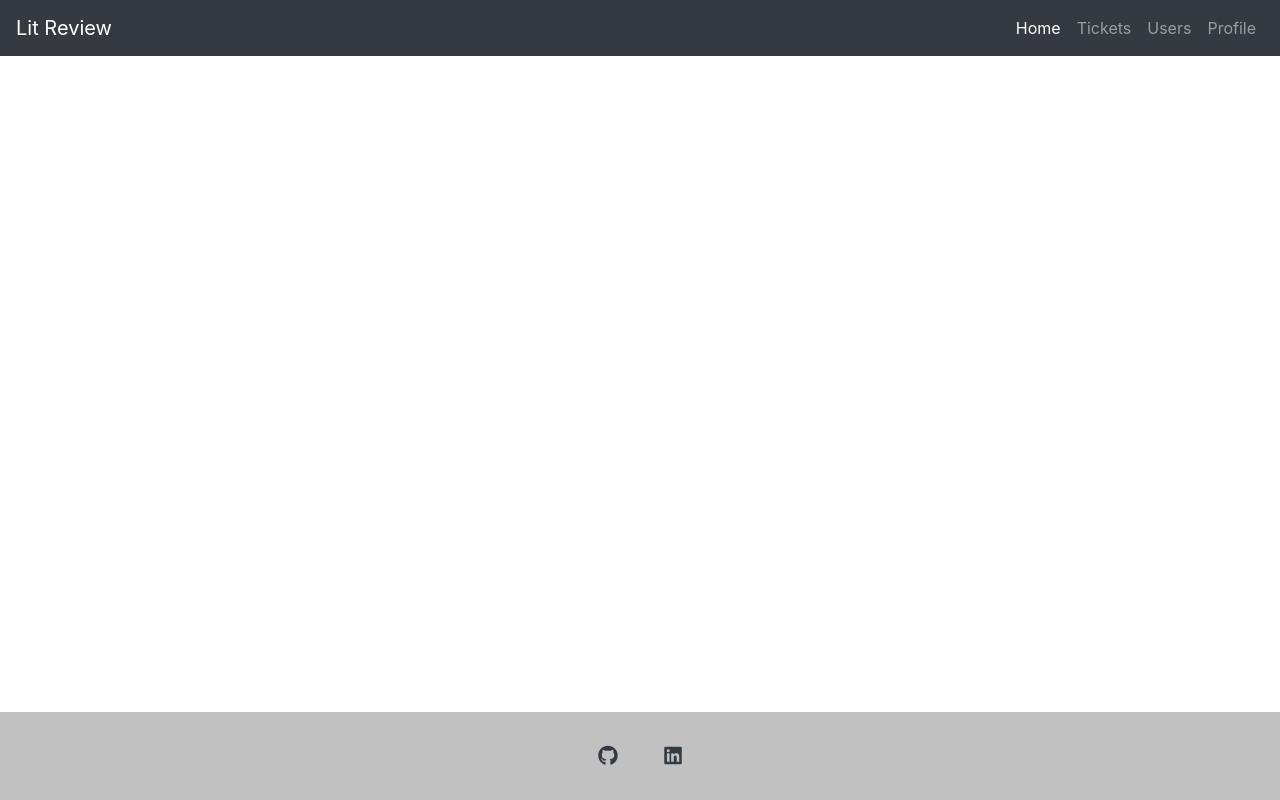
After one commit to MiladEzame/lit_review, a Django app: template lit_review/tickets/templates/tickets/main.html in a window 1280 px wide. The commit adds this page. Run offline with Django 3.2, Linux system fonts and the light colour scheme; the template is opened without the code that fills it, so the values that code supplies are empty; some libraries are stand-ins or nearby versions.

Commit message:
base html ok with navbar, footer and pages structure

```diff
--- a/lit_review/lit_review/settings.py
+++ b/lit_review/lit_review/settings.py
@@ -124,6 +124,10 @@ USE_TZ = True
 
 STATIC_URL = 'static/'
 
+STATICFILES_DIRS = [
+    os.path.join(BASE_DIR, 'static')
+]
+
 # Default primary key field type
 # https://docs.djangoproject.com/en/4.0/ref/settings/#default-auto-field
 
--- /dev/null
+++ b/lit_review/static/css/main.css
@@ -0,0 +1,15 @@
+body {
+    min-height: 100vh;
+    overflow: hidden;
+}
+
+* {
+    margin: 0px;
+    padding: 0px;
+}
+
+footer {
+    position: absolute;
+    bottom: 0;
+    width: 100%;
+}
--- /dev/null
+++ b/lit_review/tickets/templates/tickets/footer.html
@@ -0,0 +1,16 @@
+<footer class="text-center text-white" style="background-color: #f1f1f1;">
+    <div class="text-center text-dark p-3" style="background-color: rgba(0, 0, 0, 0.2);">
+        <a class="btn btn-link btn-floating btn-lg text-dark m-1"
+            target="_blank"
+            href="https://www.gitub.com/MiladEzame"
+        ><i class="fab fa-github"></i>
+        </a>
+        <a class="btn btn-link btn-floating btn-lg text-dark m-1"
+            target="_blank"
+            href="https://www.linkedin.com/in/miladezame/"
+            role="button"
+            data-mdb-ripple-color="dark"
+        ><i class="fab fa-linkedin"></i
+        ></a>
+    </div>
+  </footer>
--- a/lit_review/tickets/templates/tickets/index.html
+++ b/lit_review/tickets/templates/tickets/index.html
@@ -1,4 +1,7 @@
-<div class="container p-5">
+{% extends 'tickets/main.html' %}
+
+{% block content %}
+    <div class="container p-5 m-0">
         <h1>Mes tickets :</h1>
         <ul>
             {% for ticket in tickets %}
@@ -8,3 +11,4 @@
             {% endfor %}
         </ul>
     </div>
+{% endblock %}
--- /dev/null
+++ b/lit_review/tickets/templates/tickets/main.html
@@ -0,0 +1,32 @@
+{% load static %}
+<!DOCTYPE html>
+<html lang="en">
+    <head>
+        <meta charset="UTF-8">
+        <meta http-equiv="X-UA-Compatible" content="IE=edge">
+        <meta name="viewport" content="width=device-width, initial-scale=1.0">
+        <link rel="stylesheet" href="https://cdn.jsdelivr.net/npm/bootstrap@4.6.1/dist/css/bootstrap.min.css"
+        integrity="sha384-zCbKRCUGaJDkqS1kPbPd7TveP5iyJE0EjAuZQTgFLD2ylzuqKfdKlfG/eSrtxUkn" crossorigin="anonymous">
+        <link rel="stylesheet" href="https://cdnjs.cloudflare.com/ajax/libs/font-awesome/6.0.0-beta3/css/all.min.css"
+        integrity="sha512-Fo3rlrZj/k7ujTnHg4CGR2D7kSs0v4LLanw2qksYuRlEzO+tcaEPQogQ0KaoGN26/zrn20ImR1DfuLWnOo7aBA=="
+        crossorigin="anonymous" referrerpolicy="no-referrer" />
+        <link rel="stylesheet" type="text/css" href="{% static '/css/main.css' %}">
+        <title>Lit Review</title>
+    </head>
+    <body>
+        {% include 'tickets/navbar.html' %}
+
+        {% block content %}
+
+
+        {% endblock %}
+
+        {% include 'tickets/footer.html' %}
+    </body>
+    <script src="https://code.jquery.com/jquery-3.3.1.slim.min.js"
+    integrity="sha384-q8i/X+965DzO0rT7abK41JStQIAqVgRVzpbzo5smXKp4YfRvH+8abtTE1Pi6jizo" crossorigin="anonymous"></script>
+    <script src="https://cdnjs.cloudflare.com/ajax/libs/popper.js/1.14.7/umd/popper.min.js"
+    integrity="sha384-UO2eT0CpHqdSJQ6hJty5KVphtPhzWj9WO1clHTMGa3JDZwrnQq4sF86dIHNDz0W1" crossorigin="anonymous"></script>
+    <script src="https://stackpath.bootstrapcdn.com/bootstrap/4.3.1/js/bootstrap.min.js"
+    integrity="sha384-JjSmVgyd0p3pXB1rRibZUAYoIIy6OrQ6VrjIEaFf/nJGzIxFDsf4x0xIM+B07jRM" crossorigin="anonymous"></script>
+</html>
--- /dev/null
+++ b/lit_review/tickets/templates/tickets/navbar.html
@@ -0,0 +1,28 @@
+<nav class="navbar navbar-expand-lg navbar-dark bg-dark">
+    <div class="d-flex justify-content-between w-100">
+        <div>
+            <a class="navbar-brand" href="#">Lit Review</a>
+        </div>
+        <div>
+            <button class="navbar-toggler" type="button" data-toggle="collapse" data-target="#navbarNavDropdown" aria-controls="navbarNavDropdown" aria-expanded="false" aria-label="Toggle navigation">
+              <span class="navbar-toggler-icon"></span>
+            </button>
+            <div class="collapse navbar-collapse" id="navbarNavDropdown">
+              <ul class="navbar-nav">
+                <li class="nav-item active">
+                  <a class="nav-link" href="#">Home <span class="sr-only">(current)</span></a>
+                </li>
+                <li class="nav-item">
+                  <a class="nav-link" href="#">Tickets</a>
+                </li>
+                <li class="nav-item">
+                  <a class="nav-link" href="#">Users</a>
+                </li>
+                <li class="nav-item">
+                  <a class="nav-link" href="#">Profile</a>
+                </li>
+              </ul>
+            </div>
+        </div>
+    </div>
+  </nav>
```
Lines whose indentation alone changed are shown as unchanged.
